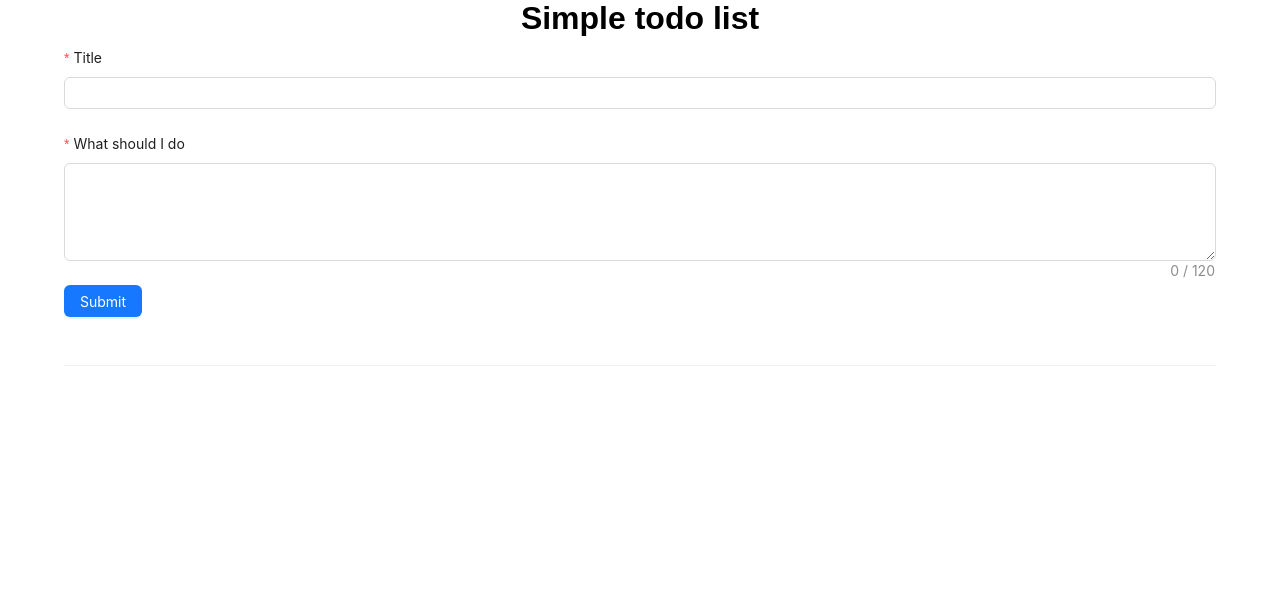
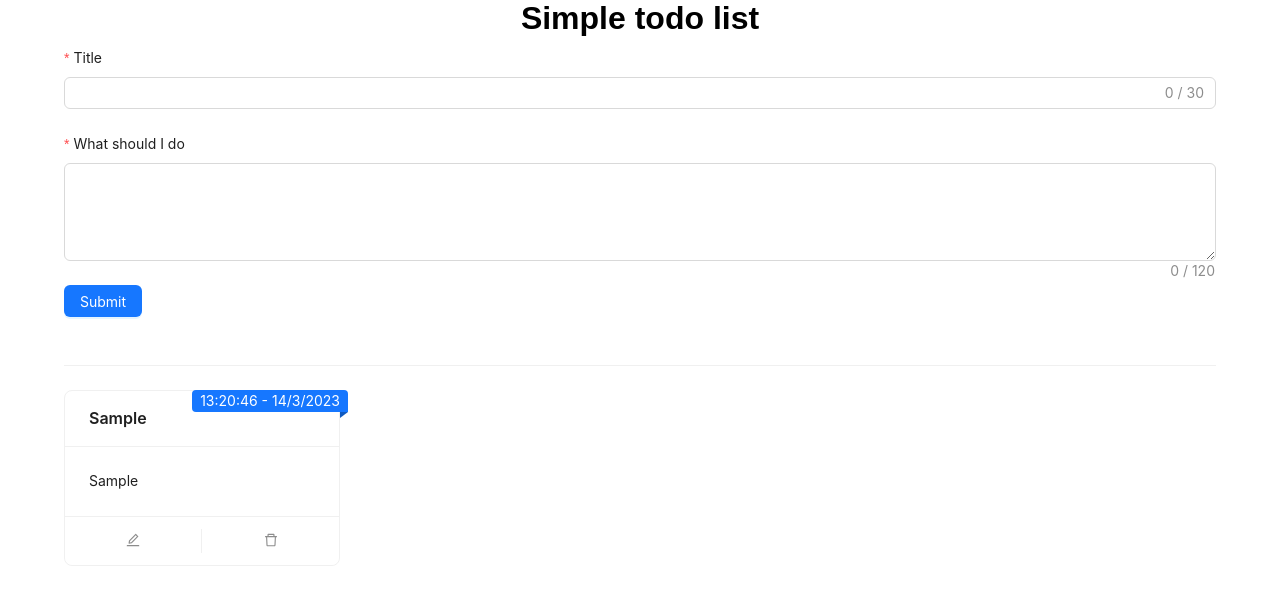
Before and after one commit to CotRod/test-todo-ts, a React (Create React App) app: page / in a window 1280 px wide. Both pictures are taken after typing "Sample", "Sample" into the empty fields and a click on the button "Submit". Shown: the top 598 px of the page. Built offline with nearby package versions, Linux system fonts and the light colour scheme; a web font is replaced by a local one.

Commit message:
add list of items

```diff
--- a/package.json
+++ b/package.json
@@ -3,6 +3,7 @@
   "version": "0.1.0",
   "private": true,
   "dependencies": {
+    "@ant-design/icons": "^5.0.1",
     "@testing-library/jest-dom": "^5.16.5",
     "@testing-library/react": "^13.4.0",
     "@testing-library/user-event": "^13.5.0",
--- a/src/App.tsx
+++ b/src/App.tsx
@@ -1,8 +1,10 @@
 import React, { useEffect, useState } from 'react';
 import classes from './app.module.scss';
-import { Button, Divider, Form, Input } from 'antd';
+import { Badge, Button, Card, Divider, Form, Input, List } from 'antd';
+import { DeleteOutlined, EditOutlined } from '@ant-design/icons';
 
-const {app, container, title} = classes;
+const { app, container, title } = classes;
+
 interface FormValues {
   title: string;
   text: string;
@@ -15,10 +17,16 @@ interface todoItem {
 }
 
 function App() {
-  const [items, setItems] = useState<todoItem[]>([]);
+  const jsonItems = localStorage.getItem('todos');
+  let itemsFromLocalStorage = [];
+  if (jsonItems) {
+    itemsFromLocalStorage = JSON.parse(jsonItems);
+  }
+
+  const [items, setItems] = useState<todoItem[]>(itemsFromLocalStorage);
   const [form] = Form.useForm();
 
-  useEffect(()=> {
+  useEffect(() => {
     localStorage.setItem('todos', JSON.stringify(items));
   }, [items]);
 
@@ -40,7 +48,7 @@ function App() {
         <Form
           layout={'vertical'}
           onFinish={onFinish}
-          style={{width: '100%'}}
+          style={{ width: '100%' }}
           form={form}
         >
           <Form.Item
@@ -48,7 +56,10 @@ function App() {
             name={'title'}
             required
           >
-            <Input/>
+            <Input
+              maxLength={30}
+              showCount
+            />
           </Form.Item>
           <Form.Item
             label={'What should I do'}
@@ -67,11 +78,57 @@ function App() {
             </Button>
           </Form.Item>
         </Form>
-        <Divider />
-
+        <Divider/>
+        <List
+          grid={{
+            gutter: 16,
+            xs: 1,
+            sm: 2,
+            md: 3,
+            lg: 4,
+            xl: 4,
+            xxl: 5,
+          }}
+          style={{width: '100%'}}
+          dataSource={items}
+          renderItem={(item) => (
+            <List.Item>
+              <Badge.Ribbon
+                text={getReadableDateFromIso(item.date)}
+                style={{top: 0}}
+              >
+              <Card
+                title={item.title}
+                actions={[
+                  <EditOutlined key="edit" />,
+                  <DeleteOutlined key="delete" />,
+                ]}
+              >
+                {item.text}
+              </Card>
+              </Badge.Ribbon>
+            </List.Item>
+          )
+          }
+        />
       </div>
     </div>
   );
 }
 
+function getReadableDateFromIso(isoDate: string) {
+  const date = new Date(isoDate);
+  const hours = date.getHours();
+  const minutes = padWithZero(date.getMinutes());
+  const seconds = padWithZero(date.getSeconds());
+  const day = date.getDate();
+  const month = date.getMonth() + 1;
+  const year = date.getFullYear();
+  return `${hours}:${minutes}:${seconds} - ${day}/${month}/${year}`
+}
+
+function padWithZero(num: number) {
+  return `${num}`.padStart(2, '0');
+}
+
 export default App;
```
Also changed, not shown: 1 other file (tests, documents, lock files or other folders).
